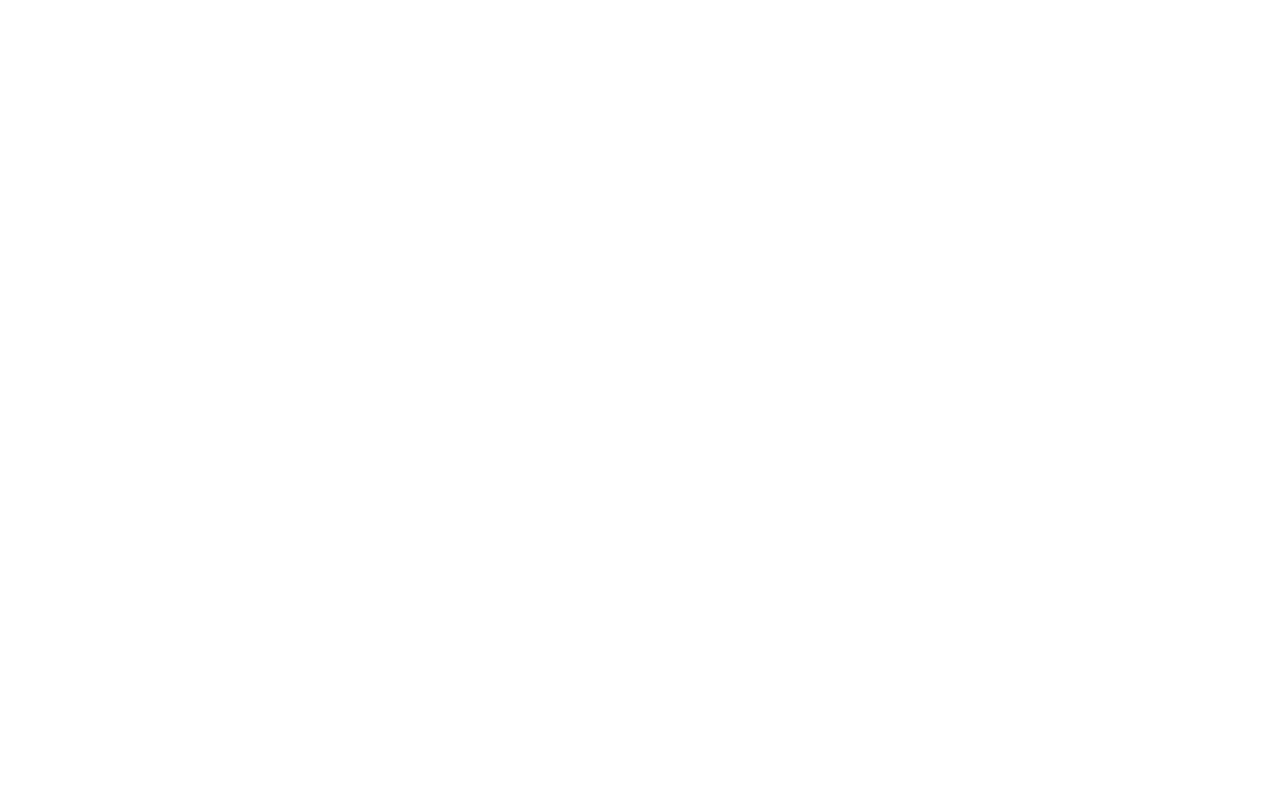
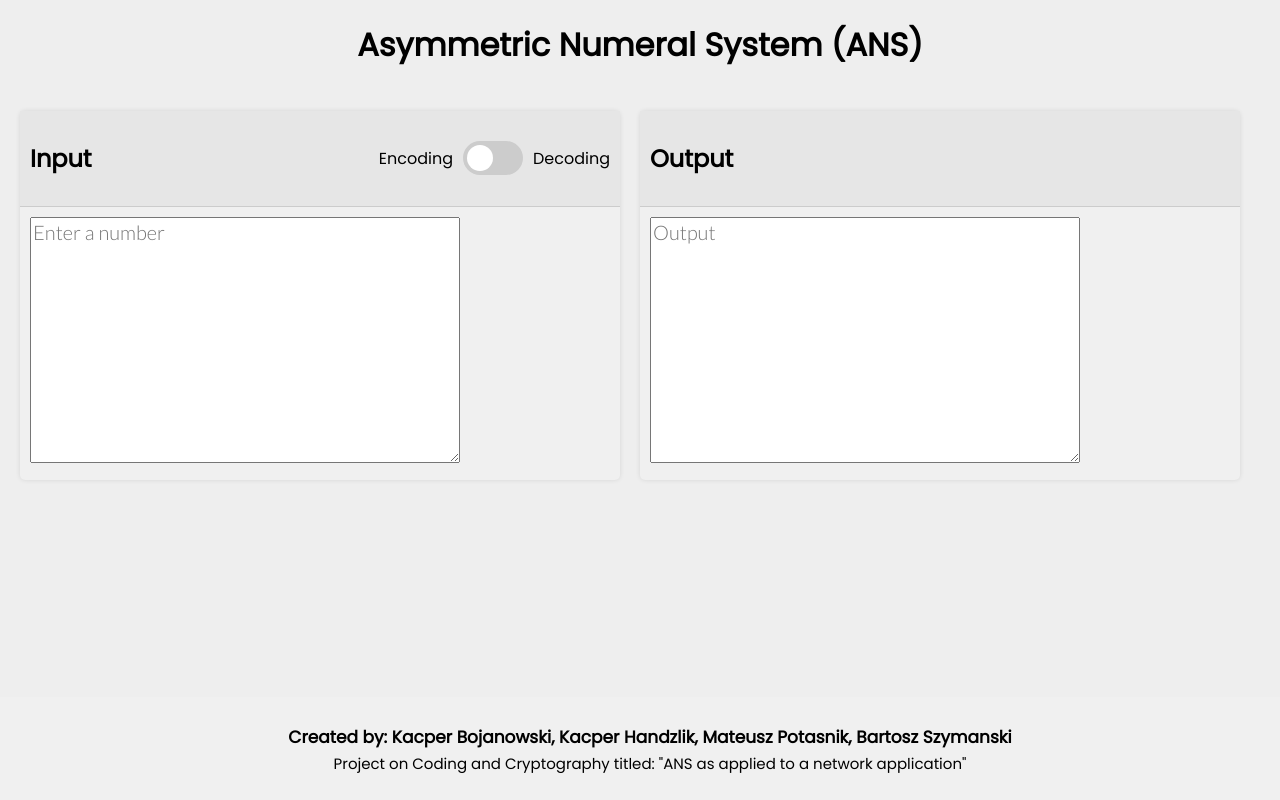
Before and after one commit to PotasnikM/ANS-Web-App, a Flask app: page / in a window 1280 px wide. Before the commit the page is empty. Run offline with Flask 2, Linux system fonts and the light colour scheme.

Commit message:
html and css implementation

```diff
--- a/web_app/static/css/style.css
+++ b/web_app/static/css/style.css
@@ -1,4 +1,6 @@
-@import url("https://fonts.googleapis.com/css2?family=Poppins&display=swap");
+@import url('https://fonts.googleapis.com/css2?family=Lato:wght@300&family=Poppins&display=swap');
+
+
 
 
 /*
@@ -10,4 +12,130 @@ html,
 body {
   background: #eee;
   font-family: 'Poppins', sans-serif;
+  margin: 0;
 }
+
+.container {
+  display: flex;
+  justify-content: space-between;
+  align-items: center;
+  padding: 20px;
+}
+
+.card {
+  background-color: #f0f0f0;
+  border-radius: 5px;
+  box-shadow: 0px 0px 5px rgba(0, 0, 0, 0.1);
+  flex: 1;
+  margin-right: 20px;
+}
+
+.card-header {
+  background-color: #e6e6e6;
+  border-bottom: 1px solid #ccc;
+  display: flex;
+  justify-content: space-between;
+  align-items: center;
+  padding: 10px;
+}
+
+.card-body {
+  padding: 10px;
+}
+
+h1 {
+  text-align: center;
+}
+
+.toggle {
+  display: flex;
+  align-items: center;
+}
+
+/* The switch - the box around the slider */
+.switch {
+  position: relative;
+  display: inline-block;
+  width: 60px;
+  height: 34px;
+  margin: 10px;
+}
+
+/* Hide default HTML checkbox */
+.switch input {
+  opacity: 0;
+  width: 0;
+  height: 0;
+}
+
+/* The slider */
+.slider {
+  position: absolute;
+  cursor: pointer;
+  top: 0;
+  left: 0;
+  right: 0;
+  bottom: 0;
+  background-color: #ccc;
+  -webkit-transition: .4s;
+  transition: .4s;
+}
+
+.slider:before {
+  position: absolute;
+  content: "";
+  height: 26px;
+  width: 26px;
+  left: 4px;
+  bottom: 4px;
+  background-color: white;
+  -webkit-transition: .4s;
+  transition: .4s;
+}
+
+input:checked + .slider {
+  background-color: #2196F3;
+}
+
+input:focus + .slider {
+  box-shadow: 0 0 1px #2196F3;
+}
+
+input:checked + .slider:before {
+  -webkit-transform: translateX(26px);
+  -ms-transform: translateX(26px);
+  transform: translateX(26px);
+}
+
+/* Rounded sliders */
+.slider.round {
+  border-radius: 34px;
+}
+
+.slider.round:before {
+  border-radius: 50%;
+}
+
+textarea {
+  font-family: 'Lato', sans-serif;
+  font-size: 20px;
+}
+
+footer {
+  background-color: #f0f0f0;
+  padding: 10px;
+  text-align: center;
+  position: absolute;
+  bottom: 0;
+  width: 100%;
+}
+
+footer .footer-authors {
+  font-size: 17px;
+  font-weight: bold;
+}
+
+footer .footer-desc{
+  font-size: 15px;
+  margin-top: -15px;
+}
--- a/web_app/templates/index.html
+++ b/web_app/templates/index.html
@@ -1,10 +1,41 @@
 <!DOCTYPE html>
-<html lang="en">
-<head>
-    <meta charset="UTF-8">
-    <title>Title</title>
-</head>
-<body>
+<html>
+  <head>
+    <title>ANS</title>
+    <link rel="stylesheet" href="../static/css/style.css">
+  </head>
+  <body>
+    <h1>Asymmetric Numeral System (ANS)</h1>
+    <div class="container">
+      <div class="card">
+        <div class="card-header">
+          <h2>Input</h2>
+          <div class="toggle">
+             <span>Encoding</span>
+            <label class="switch">
+              <input type="checkbox">
+              <span class="slider round"></span>
+            </label>
+            <span>Decoding</span>
+          </div>
+        </div>
+        <div class="card-body">
+          <textarea id="input" rows="10" cols="40" placeholder="Enter a number"></textarea>
+        </div>
+      </div>
+      <div class="card">
+        <div class="card-header">
+          <h2>Output</h2>
+        </div>
+        <div class="card-body">
+          <textarea id="output" rows="10" cols="40" placeholder="Output"></textarea>
+        </div>
+      </div>
+    </div>
 
-</body>
+    <footer>
+      <p class="footer-authors">Created by: Kacper Bojanowski, Kacper Handzlik, Mateusz Potasnik, Bartosz Szymanski</p>
+      <p class="footer-desc">Project on Coding and Cryptography titled: "ANS as applied to a network application"</p>
+    </footer>
+  </body>
 </html>
```
